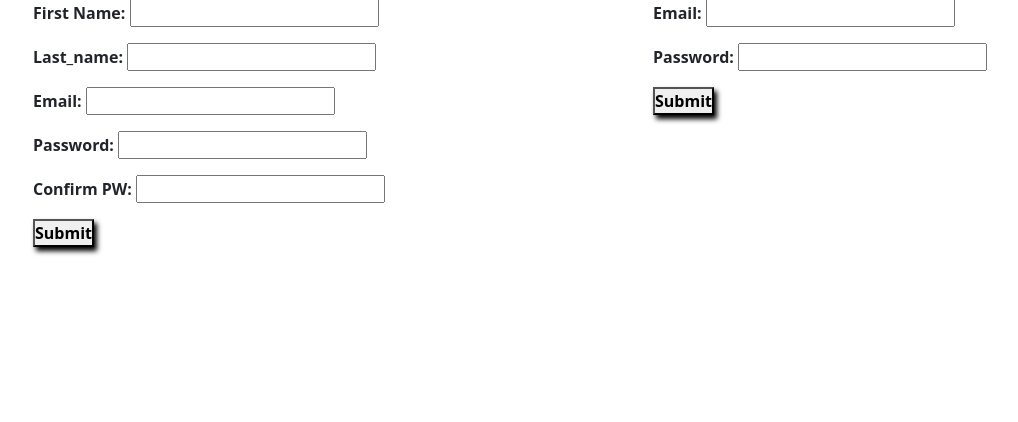
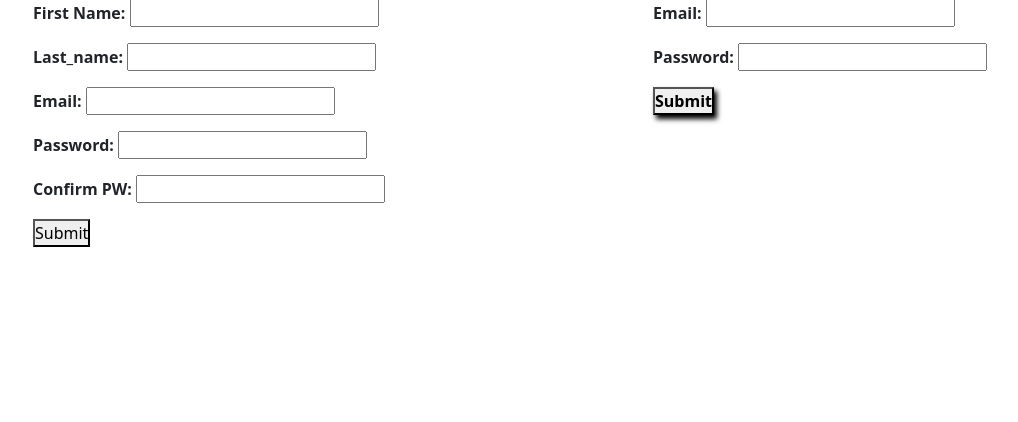
Before and after one commit to xvaldez0411/python, a Flask app: page / in a window 1280 px wide, with the pointer over the restyled element. Shown: the part 222-644 px from the top of the page, without its empty margins (12-1030 px from the left). Run offline with Flask 2, Linux system fonts and the light colour scheme.

Commit message:
made css changes to buttons

```diff
--- a/flask_mysql/belt_review/Core_recipes/flask_app/static/css/style.css
+++ b/flask_mysql/belt_review/Core_recipes/flask_app/static/css/style.css
@@ -23,6 +23,11 @@
 
 button {
     box-shadow: 3px 4px 5px black;
+}
+
+button:hover {
+    box-shadow: 0px 0px 0px white;
+    font-weight: normal;
 }
 
 .top_bar {
```
